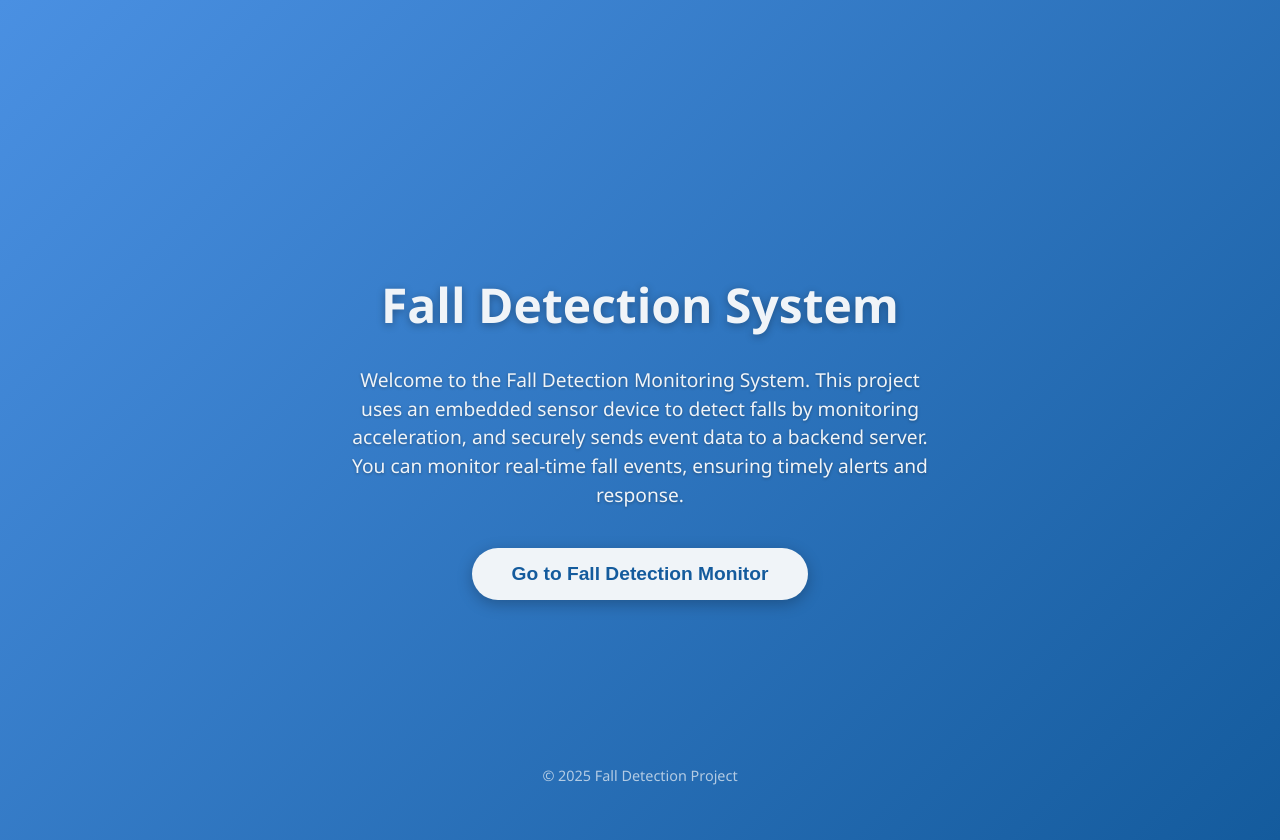
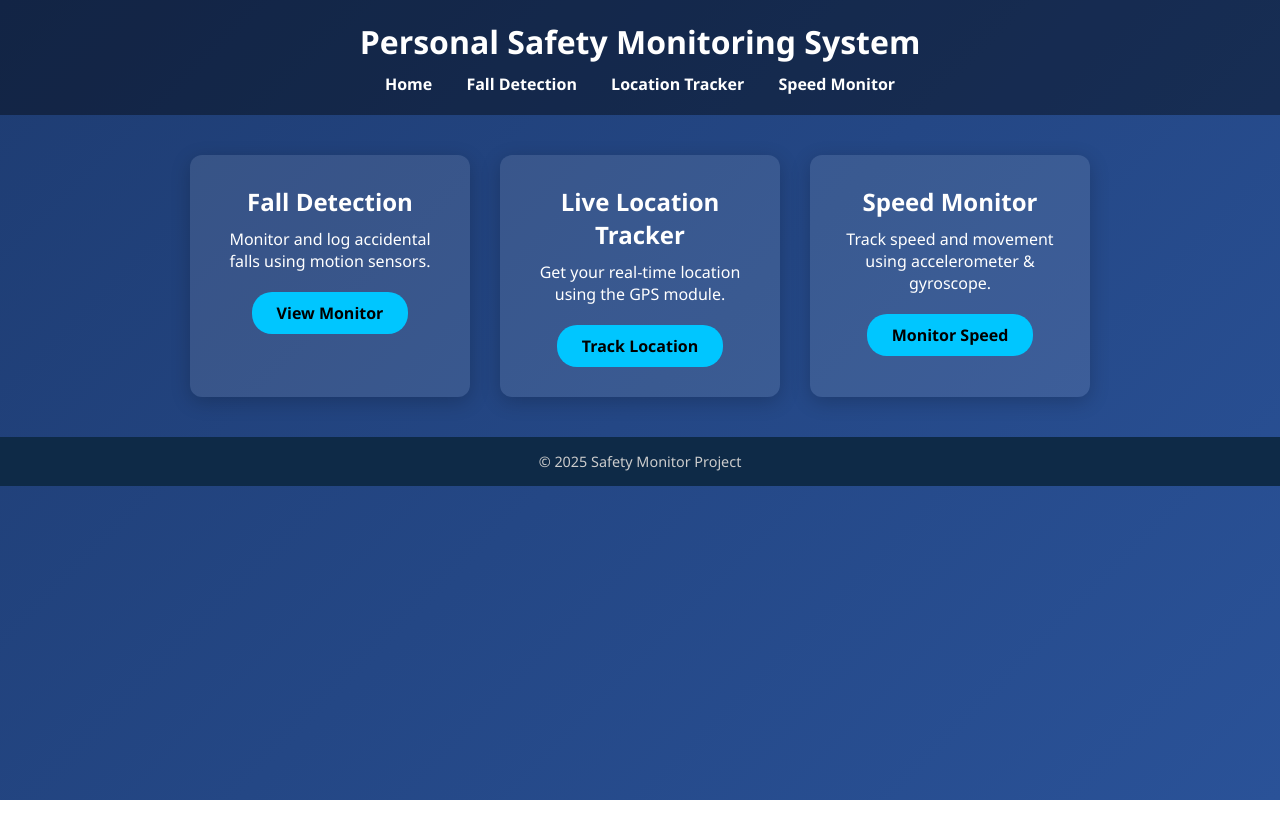
Before and after one commit to Shreeshakr2004/fall-detection-server, a website: page public/index.html in a window 1280 px wide. After the commit the page ends 800 px from the top, so only its background shows below. Drawn offline with Linux system fonts and the light colour scheme.

Commit message:
Your commit message

```diff
--- a/package.json
+++ b/package.json
@@ -8,6 +8,6 @@
   },
   "dependencies": {
     "cors": "^2.8.5",
-    "express": "^4.18.2"
+    "express": "^4.21.2"
   }
 }
--- /dev/null
+++ b/public/css/styles.css
@@ -0,0 +1,73 @@
+* {
+  box-sizing: border-box;
+  margin: 0;
+  padding: 0;
+}
+
+body {
+  font-family: 'Segoe UI', Tahoma, sans-serif;
+  background: linear-gradient(135deg, #1e3c72, #2a5298);
+  color: #fff;
+  min-height: 100vh;
+}
+
+header {
+  background: rgba(0, 0, 0, 0.4);
+  padding: 20px;
+  text-align: center;
+}
+
+header h1 {
+  margin-bottom: 10px;
+}
+
+nav a {
+  color: #fff;
+  margin: 0 15px;
+  text-decoration: none;
+  font-weight: bold;
+}
+
+main.grid {
+  display: flex;
+  flex-wrap: wrap;
+  justify-content: center;
+  padding: 40px 20px;
+  gap: 30px;
+}
+
+.card {
+  background: rgba(255, 255, 255, 0.1);
+  border-radius: 12px;
+  padding: 30px;
+  width: 280px;
+  text-align: center;
+  box-shadow: 0 5px 20px rgba(0,0,0,0.2);
+}
+
+.card h2 {
+  margin-bottom: 10px;
+}
+
+.card p {
+  font-size: 1rem;
+  margin-bottom: 20px;
+}
+
+.btn {
+  display: inline-block;
+  padding: 10px 25px;
+  background: #00c6ff;
+  color: #000;
+  border-radius: 20px;
+  text-decoration: none;
+  font-weight: bold;
+}
+
+footer {
+  text-align: center;
+  padding: 15px;
+  background: #0e2a47;
+  color: #ccc;
+  font-size: 0.9rem;
+}
--- a/public/index.html
+++ b/public/index.html
@@ -2,70 +2,37 @@
 <html lang="en">
 <head>
   <meta charset="UTF-8" />
-  <meta name="viewport" content="width=device-width, initial-scale=1" />
-  <title>Fall Detection System - Home</title>
-  <style>
-    body {
-      font-family: 'Segoe UI', Tahoma, Geneva, Verdana, sans-serif;
-      background: linear-gradient(135deg, #4a90e2, #145b9d);
-      color: #f0f4f8;
-      margin: 0;
-      display: flex;
-      flex-direction: column;
-      align-items: center;
-      justify-content: center;
-      height: 100vh;
-      text-align: center;
-      padding: 20px;
-    }
-
-    h1 {
-      font-size: 3rem;
-      margin-bottom: 0.2em;
-      text-shadow: 0 2px 8px rgba(0,0,0,0.3);
-    }
-
-    p {
-      font-size: 1.2rem;
-      max-width: 600px;
-      margin-bottom: 2em;
-      line-height: 1.5;
-      text-shadow: 0 1px 3px rgba(0,0,0,0.3);
-    }
-
-    button {
-      background-color: #f0f4f8;
-      color: #145b9d;
-      border: none;
-      border-radius: 30px;
-      padding: 15px 40px;
-      font-size: 1.2rem;
-      cursor: pointer;
-      font-weight: 600;
-      box-shadow: 0 4px 15px rgba(0,0,0,0.25);
-      transition: background-color 0.3s ease, color 0.3s ease;
-    }
-
-    button:hover {
-      background-color: #145b9d;
-      color: #f0f4f8;
-      box-shadow: 0 6px 20px rgba(0,0,0,0.35);
-    }
-
-    footer {
-      position: fixed;
-      bottom: 15px;
-      font-size: 0.9rem;
-      opacity: 0.7;
-    }
-  </style>
+  <meta name="viewport" content="width=device-width, initial-scale=1.0" />
+  <title>Safety Monitor System</title>
+  <link rel="stylesheet" href="/css/styles.css" />
 </head>
 <body>
-  <h1>Fall Detection System</h1>
-  <p>
-    Welcome to the Fall Detection Monitoring System. This project uses an embedded sensor device to detect falls by monitoring acceleration, and securely sends event data to a backend server. You can monitor real-time fall events, ensuring timely alerts and response.
-  </p>
-  <button onclick="location.href='/fall'">Go to Fall Detection Monitor</button>
-  <footer>© 2025 Fall Detection Project</footer>
+  <header>
+    <h1>Personal Safety Monitoring System</h1>
+    <nav>
+      <a href="/">Home</a>
+      <a href="/fall">Fall Detection</a>
+      <a href="/location">Location Tracker</a>
+      <a href="/speed">Speed Monitor</a>
+    </nav>
+  </header>
+  <main class="grid">
+    <div class="card">
+      <h2>Fall Detection</h2>
+      <p>Monitor and log accidental falls using motion sensors.</p>
+      <a href="/fall" class="btn">View Monitor</a>
+    </div>
+    <div class="card">
+      <h2>Live Location Tracker</h2>
+      <p>Get your real-time location using the GPS module.</p>
+      <a href="/location" class="btn">Track Location</a>
+    </div>
+    <div class="card">
+      <h2>Speed Monitor</h2>
+      <p>Track speed and movement using accelerometer & gyroscope.</p>
+      <a href="/speed" class="btn">Monitor Speed</a>
+    </div>
+  </main>
+  <footer>© 2025 Safety Monitor Project</footer>
 </body>
 </html>
```
Also changed, not shown: public/js/location.js (added, +16 -0 lines), public/js/speed.js (added, +15 -0 lines), public/location.html (added, +18 -0 lines), public/speed.html (added, +16 -0 lines), server.js (+7 -0 lines), public/js/fall.js (added), 1 other file.
